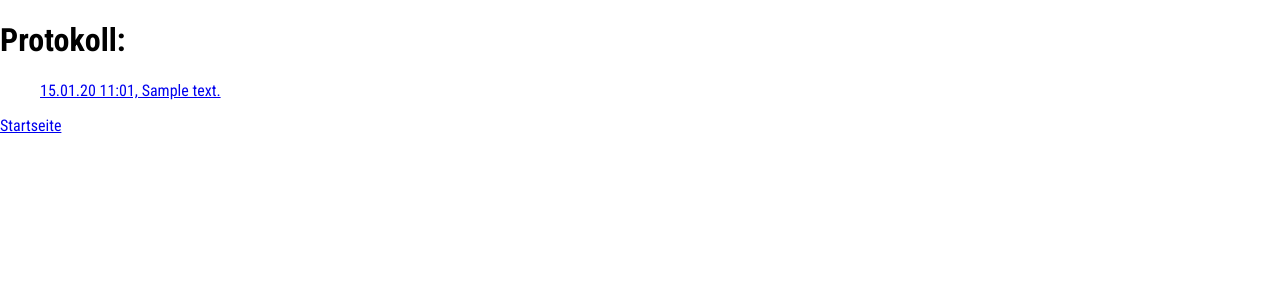
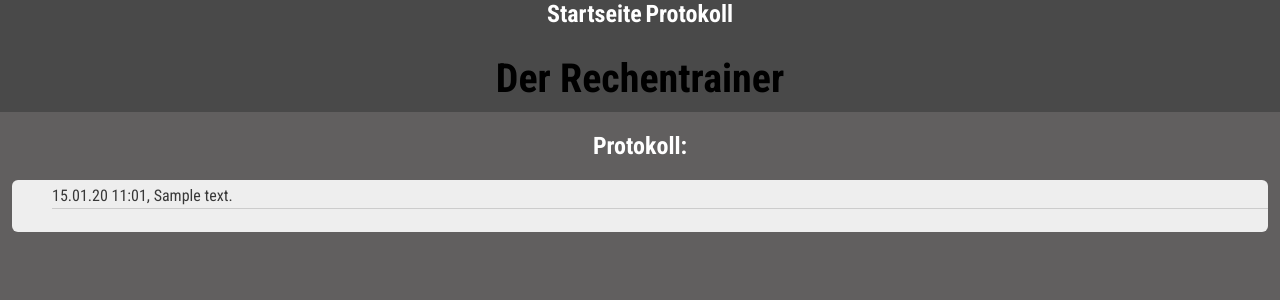
Before and after one commit to pitweazle/rechentrainerweb, a Django app: page /protokoll in a window 1280 px wide. Shown: the top 300 px of the page. Run offline with Django 4.2, Linux system fonts and the light colour scheme; tables that the repository leaves empty hold one stand-in row (values such as "Sample post").

Commit message:
1. Änderung vs

```diff
--- /dev/null
+++ b/core/static/core/includes/header.css
@@ -0,0 +1,44 @@
+header {
+    width: 100%;
+    height: 7rem;
+    background-color: #494949;
+    text-align: center;
+    color: black;
+}
+
+header_nav {
+    width: 100%;
+    height: 100%;
+    display: flex;
+    justify-content: center;
+    align-items: center;
+}
+
+header nav a{
+    color: white;
+    font-size: 1.5rem;
+    font-weight: bold;
+    text-decoration: none;
+}
+
+header nav a:hover,
+header nav a:active{
+    color: #ac6996
+}
+
+h1,
+h2{
+    font-weight: bold;
+    text-align: center;
+}
+
+h1 {
+    font-size: 2.5rem;
+    color: black;
+}
+
+h2 {
+    font-size: 1.5rem;
+    color: white;
+
+}
--- /dev/null
+++ b/core/static/core/protokoll.css
@@ -0,0 +1,30 @@
+ul {
+    list-style: none;
+    margin: 0.2rem auto;
+    width: 95%;
+    border-radius: 6px;
+    display: flex;
+    flex-direction: column;
+    flex-wrap: wrap;
+    background-color: #eeeeee;
+  }
+
+  li {
+    margin: 0.2rem 0;
+    text-align: left;
+    font-size: 1rem;
+    border-bottom: 1px solid #ccc;
+    padding-top: 0.2rem;
+    padding-bottom: 0.2rem;
+  }
+
+
+  li a {
+    text-decoration: none;
+    color: #383838;
+  }
+
+  li a:hover,
+  li a:active {
+    color: #7e0154;
+  }
--- a/core/templates/core/protokoll.html
+++ b/core/templates/core/protokoll.html
@@ -1,13 +1,23 @@
-{% extends 'base.html' %}
+{% extends 'layout.html' %}
+{% load static %}
+
+{% block css_files %}
+<link rel="stylesheet" href="{% static 'core/protokoll.css' %}">
+{% endblock %}
+
+
 {% block content %}
-<h1>Protokoll:</h1>
+{% include "includes/header.html" %}
+
+
+<h2>Protokoll:</h2>
 
 <ul>
     {% for modul in module %}
-        <a
+        <li><a
             class="button" href="{% url 'antwort' modul.id %}" >
             {{ modul.start|date:"d.m.y H:m"}}, {{ modul.text}}  {{modul.result}}
-        </a>
+        </a></li>
 
         <br>
         {% empty %}
@@ -15,6 +25,6 @@
     {% endfor %}
 </ul>
 
-<p><a href="{% url 'index' %}">Startseite</a></p>
+
 
 {% endblock %}
--- /dev/null
+++ b/core/templates/includes/header.html
@@ -0,0 +1,13 @@
+{% load static %}
+
+{% block css_files %}
+<link rel="stylesheet" href="{% static 'core/includes/header.css' %}">
+{% endblock %}
+
+<header>
+    <nav>
+        <a href="{% url 'index' %}">Startseite</a>
+        <a href="{% url 'protokoll' %}">Protokoll</a>
+    </nav>
+    {% block title %}<h1>Der Rechentrainer</h1>{% endblock %}
+</header>
--- /dev/null
+++ b/core/urls.py
@@ -0,0 +1,11 @@
+from django.urls import path
+
+from . import views
+
+urlpatterns = [
+    path('', views.index, name='index'),
+    path('modul/<int:modul_id>/', views.aufgabe, name='modul'),
+    path('protokoll', views.protokoll, name='protokoll'),
+    path('protokoll/<int:antwort_id>/',views.antwort, name='antwort'),
+    #path('category/<int:category_id>/', views.aufgabe, name='back'),
+]
--- a/core/views.py
+++ b/core/views.py
@@ -51,7 +51,7 @@ def antwort(req, antwort_id):
 
 
 def aufgabe(req, modul_id):
-    category = get_object_or_404(Kategorie, pk=modul_id)
+    module = get_object_or_404(Kategorie, pk=modul_id)
     if req.method == 'POST':
         form = AufgabeForm(req.POST)
         result = Result.objects.get(pk=req.session.get('result_id'))
@@ -69,21 +69,21 @@ def aufgabe(req, modul_id):
         messages.info(req, 'Leider falsch.')
         text = result.text
     else:
-        question = Frage.objects.filter(
-            #category=category
+        frage = Frage.objects.filter(
+            kategorie=module
         ).order_by('?').first()
 
         # 2 Zufallszahlen erzeugen und Ergebnis ausrechnen
         low, high, result = make_task()
 
-        text = question.text.format(low=low, high=high)
+        text = frage.text.format(low=low, high=high)
         result = Result.objects.create(
             user=get_fake_user(), value=result,
             text=text
         )
         req.session['result_id'] = result.id
         form = AufgabeForm()
-    context = dict(category=category, text=text, aufgabe=aufgabe, form=form)
+    context = dict(category=module, text=text, aufgabe=aufgabe, form=form)
     return render(req, 'core/aufgabe.html', context)
 
 def challenge(req, category_id):
--- a/rechentrainer/urls.py
+++ b/rechentrainer/urls.py
@@ -14,16 +14,9 @@ Including another URLconf
     2. Add a URL to urlpatterns:  path('blog/', include('blog.urls'))
 """
 from django.contrib import admin
-from django.urls import path
-
-from core import views
-
+from django.urls import path, include
 
 urlpatterns = [
-    path('', views.index, name='index'),
-    path('modul/<int:modul_id>/', views.aufgabe, name='modul'),
-    path('protokoll', views.protokoll, name='protokoll'),
-    path('protokoll/<int:antwort_id>/',views.antwort, name='antwort'),
-    #path('category/<int:category_id>/', views.aufgabe, name='back'),
     path('admin/', admin.site.urls),
+    path("", include("core.urls")),
 ]
--- a/static/styles.css
+++ b/static/styles.css
@@ -2,4 +2,7 @@
 
 html{font-family: 'Roboto Condensed', sans-serif;}
 
-body{margin: 0;}
+body{
+    margin: 0;
+    background-color: #615f5f;
+}
--- a/templates/base.html
+++ b/templates/layout.html
@@ -5,7 +5,6 @@
         <title>Rechentrainer im Web - Demo</title>
         <meta charset="utf-8">
         <meta name="viewport" content="width=device-width, initial-scale=1">
-
         <link rel="stylesheet" href="{% static 'styles.css' %}">
         {% block css_files %}{% endblock %}
     </head>
```
Also changed, not shown: core/static/core/aufgabe.css (added, +30 -0 lines), core/static/core/index.css (renamed from core/static/core/aufgaben.css, +4 -9 lines), core/templates/core/antwort.html (+2 -5 lines), core/templates/core/aufgabe.html (+7 -1 lines), core/templates/core/index.html (+7 -11 lines).
